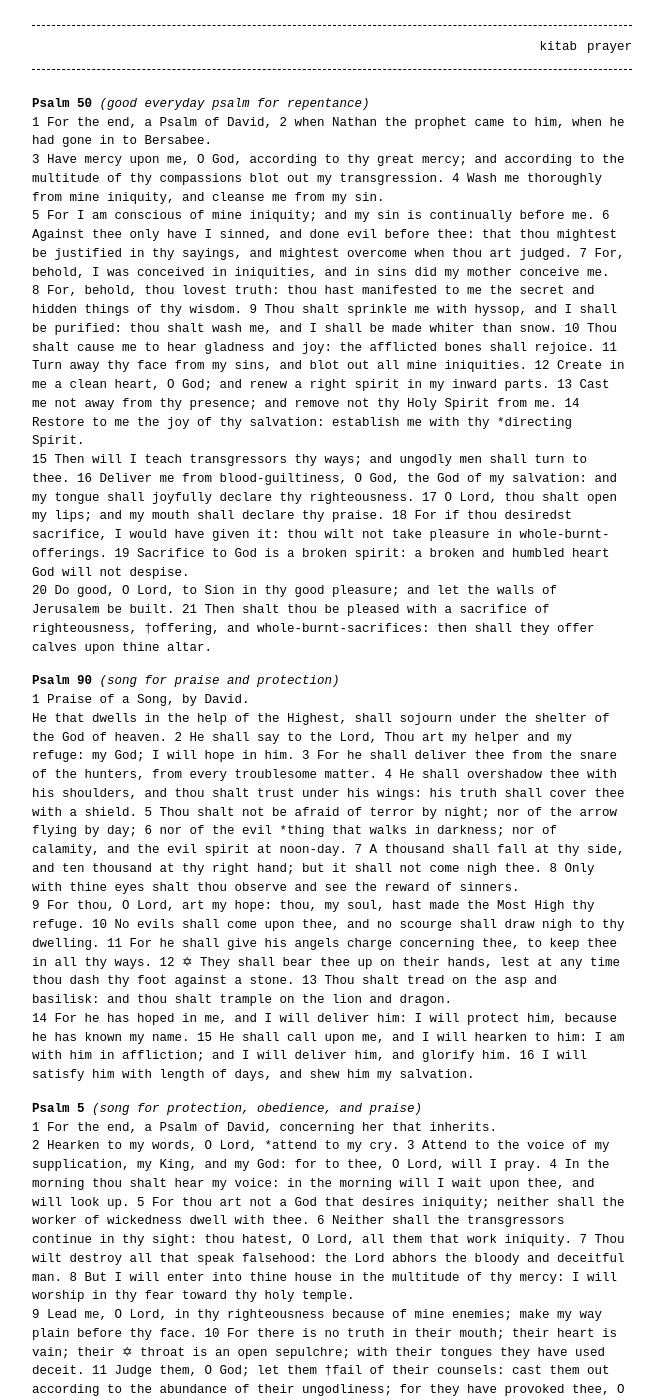
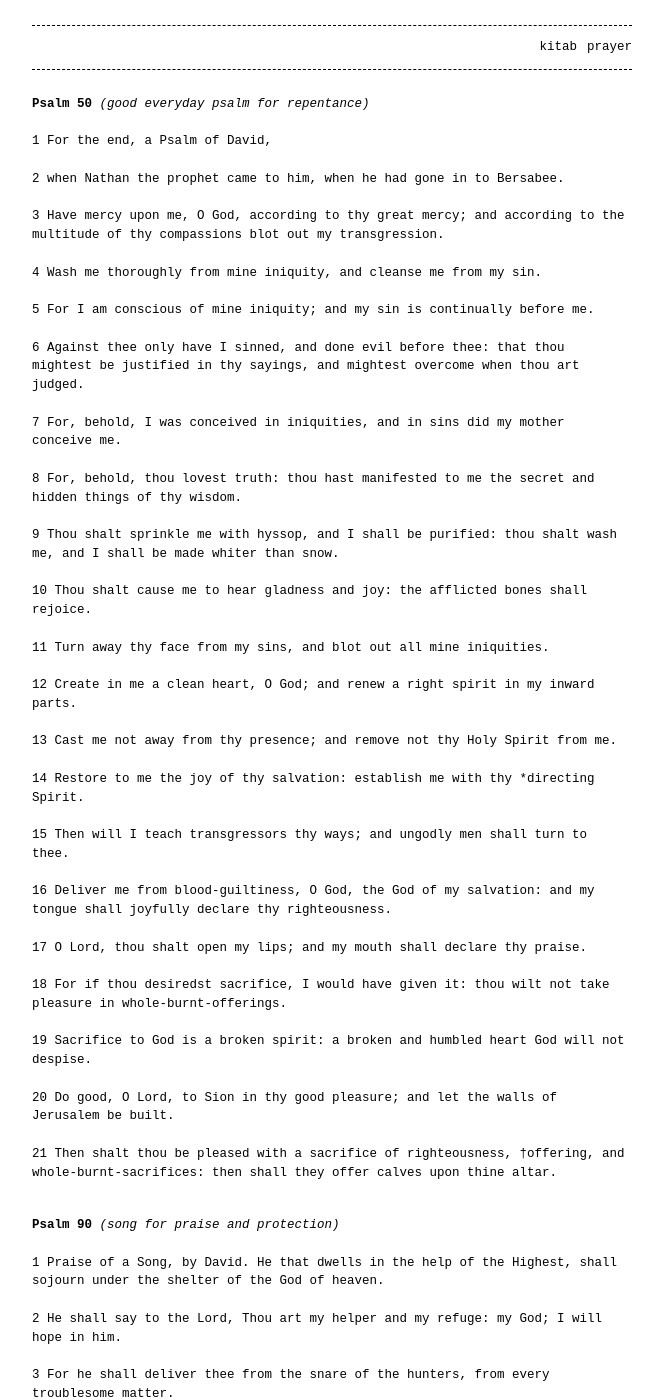
Before and after one commit to ronim-efrin/kitab, a Jekyll site: the page built from Joe.md, in a window 1280 px wide and 1400 px high. Shown: the whole window, without its empty margins (308-971 px from the left). Built offline with Jekyll 4.4.1, drawn with Linux system fonts in a browser that asks for light colours; part of the change alters nothing that is shown; some of the changed text lies outside the part shown.

Commit message:
Update Joe.md

```diff
--- a/Joe.md
+++ b/Joe.md
@@ -5,21 +5,65 @@ permalink: prayer
 ---
 
 **Psalm 50** *(good everyday psalm for repentance)*
-1 For the end, a Psalm of David, 2 when Nathan the prophet came to him, when he had gone in to Bersabee.
-3 Have mercy upon me, O God, according to thy great mercy; and according to the multitude of thy compassions blot out my transgression. 4 Wash me thoroughly from mine iniquity, and cleanse me from my sin.
-5 For I am conscious of mine iniquity; and my sin is continually before me. 6 Against thee only have I sinned, and done evil before thee: that thou mightest be justified in thy sayings, and mightest overcome when thou art judged. 7 For, behold, I was conceived in iniquities, and in sins did my mother conceive me.
-8 For, behold, thou lovest truth: thou hast manifested to me the secret and hidden things of thy wisdom. 9 Thou shalt sprinkle me with hyssop, and I shall be purified: thou shalt wash me, and I shall be made whiter than snow. 10 Thou shalt cause me to hear gladness and joy: the afflicted bones shall rejoice. 11 Turn away thy face from my sins, and blot out all mine iniquities. 12 Create in me a clean heart, O God; and renew a right spirit in my inward parts. 13 Cast me not away from thy presence; and remove not thy Holy Spirit from me. 14 Restore to me the joy of thy salvation: establish me with thy *directing Spirit.
-15 Then will I teach transgressors thy ways; and ungodly men shall turn to thee. 16 Deliver me from blood-guiltiness, O God, the God of my salvation: and my tongue shall joyfully declare thy righteousness. 17 O Lord, thou shalt open my lips; and my mouth shall declare thy praise. 18 For if thou desiredst sacrifice, I would have given it: thou wilt not take pleasure in whole-burnt-offerings. 19 Sacrifice to God is a broken spirit: a broken and humbled heart God will not despise.
-20 Do good, O Lord, to Sion in thy good pleasure; and let the walls of Jerusalem be built. 21 Then shalt thou be pleased with a sacrifice of righteousness, †offering, and whole-burnt-sacrifices: then shall they offer calves upon thine altar.
+<br>1 For the end, a Psalm of David,
+<br>2 when Nathan the prophet came to him, when he had gone in to Bersabee.
+<br>3 Have mercy upon me, O God, according to thy great mercy; and according to the multitude of thy compassions blot out my transgression.
+<br>4 Wash me thoroughly from mine iniquity, and cleanse me from my sin.
+<br>5 For I am conscious of mine iniquity; and my sin is continually before me.
+<br>6 Against thee only have I sinned, and done evil before thee: that thou mightest be justified in thy sayings, and mightest overcome when thou art judged.
+<br>7 For, behold, I was conceived in iniquities, and in sins did my mother conceive me.
+<br>8 For, behold, thou lovest truth: thou hast manifested to me the secret and hidden things of thy wisdom.
+<br>9 Thou shalt sprinkle me with hyssop, and I shall be purified: thou shalt wash me, and I shall be made whiter than snow.
+<br>10 Thou shalt cause me to hear gladness and joy: the afflicted bones shall rejoice.
+<br>11 Turn away thy face from my sins, and blot out all mine iniquities.
+<br>12 Create in me a clean heart, O God; and renew a right spirit in my inward parts.
+<br>13 Cast me not away from thy presence; and remove not thy Holy Spirit from me.
+<br>14 Restore to me the joy of thy salvation: establish me with thy *directing Spirit.
+<br>15 Then will I teach transgressors thy ways; and ungodly men shall turn to thee.
+<br>16 Deliver me from blood-guiltiness, O God, the God of my salvation: and my tongue shall joyfully declare thy righteousness.
+<br>17 O Lord, thou shalt open my lips; and my mouth shall declare thy praise.
+<br>18 For if thou desiredst sacrifice, I would have given it: thou wilt not take pleasure in whole-burnt-offerings.
+<br>19 Sacrifice to God is a broken spirit: a broken and humbled heart God will not despise.
+<br>20 Do good, O Lord, to Sion in thy good pleasure; and let the walls of Jerusalem be built.
+<br>21 Then shalt thou be pleased with a sacrifice of righteousness, †offering, and whole-burnt-sacrifices: then shall they offer calves upon thine altar.
 
-**Psalm 90** *(song for praise and protection)*
-1 Praise of a Song, by David.
-He that dwells in the help of the Highest, shall sojourn under the shelter of the God of heaven. 2 He shall say to the Lord, Thou art my helper and my refuge: my God; I will hope in him. 3 For he shall deliver thee from the snare of the hunters, from every troublesome matter. 4 He shall overshadow thee with his shoulders, and thou shalt trust under his wings: his truth shall cover thee with a shield. 5 Thou shalt not be afraid of terror by night; nor of the arrow flying by day; 6 nor of the evil *thing that walks in darkness; nor of calamity, and the evil spirit at noon-day. 7 A thousand shall fall at thy side, and ten thousand at thy right hand; but it shall not come nigh thee. 8 Only with thine eyes shalt thou observe and see the reward of sinners.
-9 For thou, O Lord, art my hope: thou, my soul, hast made the Most High thy refuge. 10 No evils shall come upon thee, and no scourge shall draw nigh to thy dwelling. 11 For he shall give his angels charge concerning thee, to keep thee in all thy ways. 12 ✡ They shall bear thee up on their hands, lest at any time thou dash thy foot against a stone. 13 Thou shalt tread on the asp and basilisk: and thou shalt trample on the lion and dragon.
-14 For he has hoped in me, and I will deliver him: I will protect him, because he has known my name. 15 He shall call upon me, and I will hearken to him: I am with him in affliction; and I will deliver him, and glorify him. 16 I will satisfy him with length of days, and shew him my salvation.
+<br>**Psalm 90** *(song for praise and protection)*
+<br>1 Praise of a Song, by David. He that dwells in the help of the Highest, shall sojourn under the shelter of the God of heaven.
+<br>2 He shall say to the Lord, Thou art my helper and my refuge: my God; I will hope in him.
+<br>3 For he shall deliver thee from the snare of the hunters, from every troublesome matter.
+<br>4 He shall overshadow thee with his shoulders, and thou shalt trust under his wings: his truth shall cover thee with a shield.
+<br>5 Thou shalt not be afraid of terror by night; nor of the arrow flying by day;
+<br>6 nor of the evil *thing that walks in darkness; nor of calamity, and the evil spirit at noon-day.
+<br>7 A thousand shall fall at thy side, and ten thousand at thy right hand; but it shall not come nigh thee.
+<br>8 Only with thine eyes shalt thou observe and see the reward of sinners.
+<br>9 For thou, O Lord, art my hope: thou, my soul, hast made the Most High thy refuge.
+<br>10 No evils shall come upon thee, and no scourge shall draw nigh to thy dwelling.
+<br>11 For he shall give his angels charge concerning thee, to keep thee in all thy ways.
+<br>12 They shall bear thee up on their hands, lest at any time thou dash thy foot against a stone.
+<br>13 Thou shalt tread on the asp and basilisk: and thou shalt trample on the lion and dragon.
+<br>14 For he has hoped in me, and I will deliver him: I will protect him, because he has known my name.
+<br>15 He shall call upon me, and I will hearken to him: I am with him in affliction; and I will deliver him, and glorify him.
+<br>16 I will satisfy him with length of days, and shew him my salvation.
 
-**Psalm 5** *(song for protection, obedience, and praise)*
-1 For the end, a Psalm of David, concerning her that inherits.
-2 Hearken to my words, O Lord, *attend to my cry. 3 Attend to the voice of my supplication, my King, and my God: for to thee, O Lord, will I pray. 4 In the morning thou shalt hear my voice: in the morning will I wait upon thee, and will look up. 5 For thou art not a God that desires iniquity; neither shall the worker of wickedness dwell with thee. 6 Neither shall the transgressors continue in thy sight: thou hatest, O Lord, all them that work iniquity. 7 Thou wilt destroy all that speak falsehood: the Lord abhors the bloody and deceitful man. 8 But I will enter into thine house in the multitude of thy mercy: I will worship in thy fear toward thy holy temple.
-9 Lead me, O Lord, in thy righteousness because of mine enemies; make my way plain before thy face. 10 For there is no truth in their mouth; their heart is vain; their ✡ throat is an open sepulchre; with their tongues they have used deceit. 11 Judge them, O God; let them †fail of their counsels: cast them out according to the abundance of their ungodliness; for they have provoked thee, O Lord.
-12 But let all that trust on thee be glad in thee: they shall exult for ever, and thou shalt dwell among them; and all that love thy name shall rejoice in thee. 13 For thou, Lord, shalt bless the righteous: thou hast ‡compassed us as with a shield of favour.
+<br>**Psalm 5** *(song for protection, obedience, and praise)*
+<br>1 For the end, a Psalm of David, concerning her that inherits.
+<br>2 Hearken to my words, O Lord, *attend to my cry.
+<br>3 Attend to the voice of my supplication, my King, and my God: for to thee, O Lord, will I pray.
+<br>4 In the morning thou shalt hear my voice: in the morning will I wait upon thee, and will look up.
+<br>5 For thou art not a God that desires iniquity; neither shall the worker of wickedness dwell with thee.
+<br>6 Neither shall the transgressors continue in thy sight: thou hatest, O Lord, all them that work iniquity.
+<br>7 Thou wilt destroy all that speak falsehood: the Lord abhors the bloody and deceitful man.
+<br>8 But I will enter into thine house in the multitude of thy mercy: I will worship in thy fear toward thy holy temple.
+<br>9 Lead me, O Lord, in thy righteousness because of mine enemies; make my way plain before thy face.
+<br>10 For there is no truth in their mouth; their heart is vain; their throat is an open sepulchre; with their tongues they have used deceit.
+<br>11 Judge them, O God; let them fail of their counsels: cast them out according to the abundance of their ungodliness; for they have provoked thee, O Lord.
+<br>12 But let all that trust on thee be glad in thee: they shall exult for ever, and thou shalt dwell among them; and all that love thy name shall rejoice in thee.
+<br>13 For thou, Lord, shalt bless the righteous: thou hast ‡compassed us as with a shield of favour.
+
+<br>**Psalm 22** *(golden psalm for anxiety)*
+<br>1 A Psalm of David. The Lord tends me as a shepherd, and I shall want nothing.
+<br>2 In a place of green grass, there he has made me dwell: he has nourished me by the water of rest.
+<br>3 He has restored my soul: he has guided me into the paths of righteousness, for his name's sake.
+<br>4 Yea, even if I should walk in the midst of the shadow of death, I will not be afraid of evils: for thou art with me; thy rod and thy staff, these have comforted me.
+<br>5 Thou hast prepared a table before me in presence of them that afflict me: thou hast thoroughly anointed my head with oil; and thy cup cheers me like the best wine.
+<br>6 Thy mercy also shall follow me all the days of my life: and my dwelling shall be in the house of the Lord for a very long time.
```
